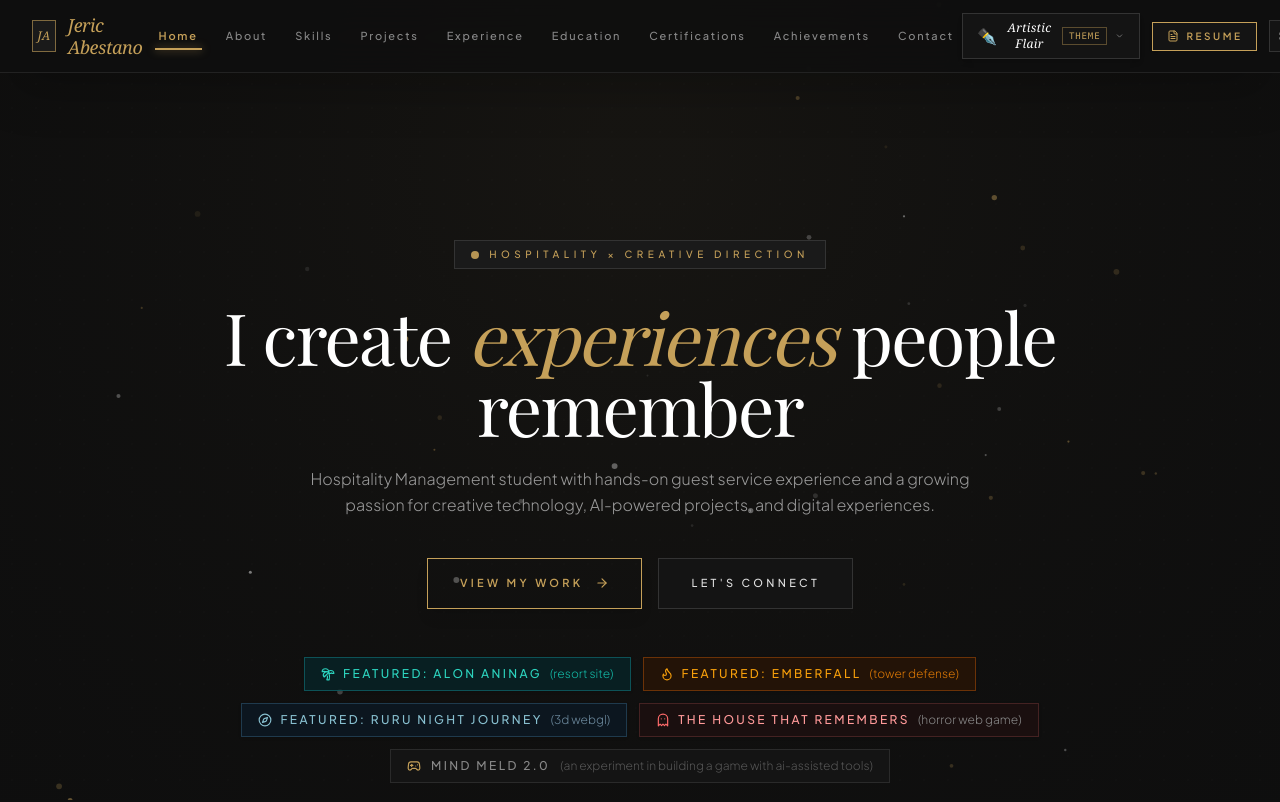
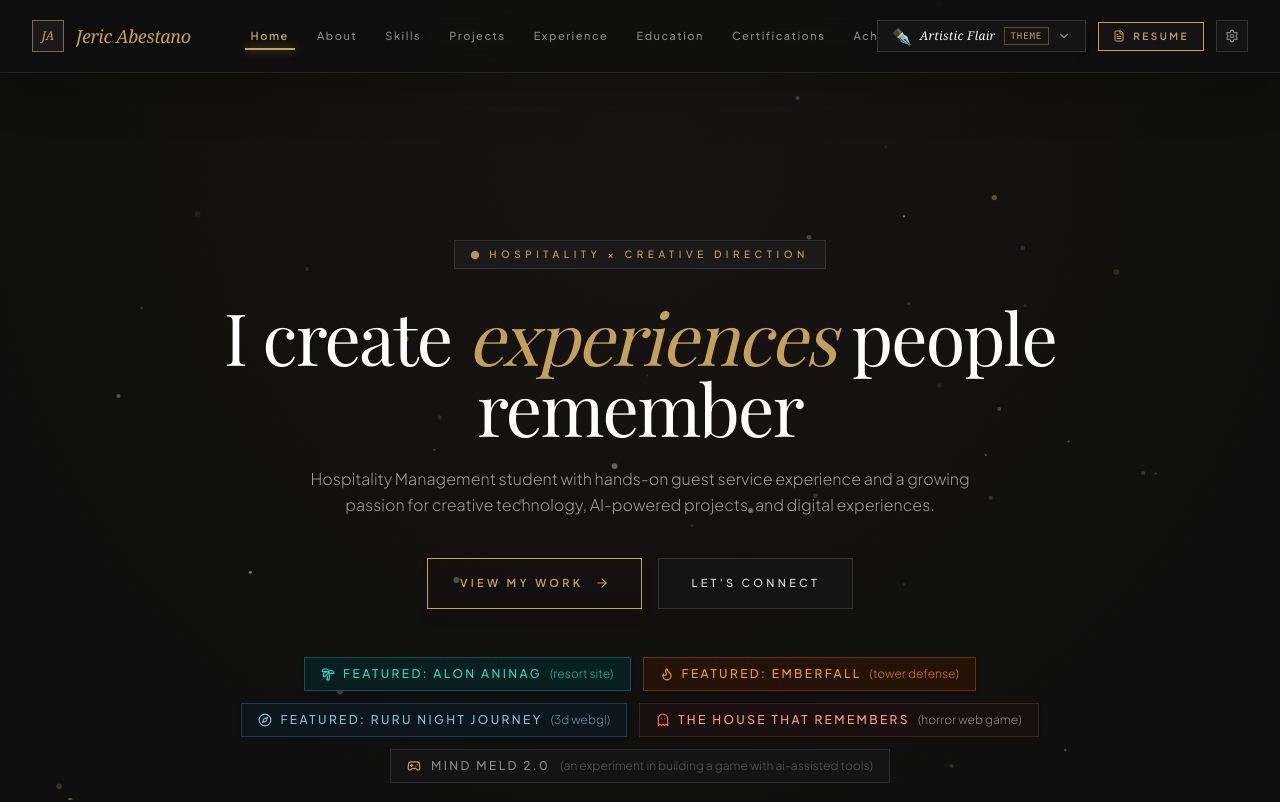
Before and after one commit to Gyuri-codes/JA-WEB-PORT, a React (Vite) app: page / in a window 1280 px wide. Shown: the top 802 px of the page. Built offline with nearby package versions, Linux system fonts and the light colour scheme; a web font is replaced by a local one.

Commit message:
feat(nav): improve layout responsiveness and centering
Adjust container max-width for large screens and optimize navigation bar structure to ensure brand elements are properly constrained and aligned.

```diff
--- a/src/components/Navigation.tsx
+++ b/src/components/Navigation.tsx
@@ -42,26 +42,31 @@ export function Navigation({
 
   return (
     <header className="fixed top-0 left-0 right-0 z-40 bg-[#0F0F0F]/95 backdrop-blur-xl border-b border-[#222222] shadow-2xl transition-all duration-300">
-      <div className="max-w-7xl mx-auto px-4 sm:px-6 lg:px-8">
+      <div className="max-w-7xl 2xl:max-w-[1536px] mx-auto px-4 sm:px-6 lg:px-8">
         <div className="flex items-center justify-between h-16 sm:h-18">
-          {/* Brand Name */}
+          {/* Brand Name (Left column with flex-1 for balanced centering) */}
+          <div className="flex-1 flex items-center justify-start min-w-0 pr-2">
             <button
               type="button"
               onClick={() => handleNavClick('home')}
-            className="group text-left flex items-center gap-3 focus:outline-none cursor-pointer"
+              className="group text-left flex items-center gap-3 focus:outline-none cursor-pointer shrink-0"
             >
-            <div className="w-8 h-8 rounded-none border border-[#C5A059]/60 bg-[#1A1A1A] flex items-center justify-center font-serif italic text-xs text-[#C5A059] transition-transform group-hover:scale-105">
+              <div className="w-8 h-8 rounded-none border border-[#C5A059]/60 bg-[#1A1A1A] flex items-center justify-center font-serif italic text-xs text-[#C5A059] transition-transform group-hover:scale-105 shrink-0">
                 JA
               </div>
-            <div>
-              <span className="text-base sm:text-lg font-serif italic font-light tracking-tight text-[#C5A059] block leading-tight group-hover:text-white transition-colors">
+              <div className="truncate">
+                <span className="text-base sm:text-lg font-serif italic font-light tracking-tight text-[#C5A059] block leading-tight group-hover:text-white transition-colors truncate">
                   {PERSONAL_INFO.name}
                 </span>
               </div>
             </button>
+          </div>
 
-          {/* Desktop Navigation Links */}
-          <nav className="hidden xl:flex items-center gap-3 2xl:gap-5 text-[11px] uppercase tracking-[0.16em] font-medium">
+          {/* Desktop Navigation Links - Centered Horizontally with Balanced Spacing */}
+          <nav
+            aria-label="Main Navigation"
+            className="hidden xl:flex items-center justify-center gap-1.5 xl:gap-2 2xl:gap-3.5 text-[11px] 2xl:text-xs uppercase tracking-[0.14em] 2xl:tracking-[0.16em] font-medium shrink-0 px-4"
+          >
             {NAV_LINKS.map((link) => {
               const isActive = activeSection === link.id;
               return (
@@ -69,7 +74,7 @@ export function Navigation({
                   key={link.id}
                   type="button"
                   onClick={() => handleNavClick(link.id)}
-                  className={`transition-all duration-200 py-1.5 px-2 relative cursor-pointer ${
+                  className={`transition-all duration-200 py-1.5 px-2 xl:px-2.5 2xl:px-3 relative cursor-pointer whitespace-nowrap ${
                     isActive
                       ? 'text-[#C5A059] font-semibold'
                       : 'text-[#888888] hover:text-[#C5A059]'
@@ -84,15 +89,16 @@ export function Navigation({
             })}
           </nav>
 
-          {/* Right Action Tools (Theme, Resume, Settings, Mobile Toggle) */}
-          <div className="flex items-center gap-2 sm:gap-3">
+          {/* Right Action Tools (Right column with flex-1 for balanced centering) */}
+          <div className="flex-1 flex items-center justify-end min-w-0 pl-2">
+            <div className="flex items-center gap-2 sm:gap-3 shrink-0">
               <ThemeSwitcher currentTheme={currentTheme} onSelectTheme={onSelectTheme} />
 
               <button
                 type="button"
                 onClick={onOpenResume}
                 id="nav-resume-btn"
-              className="hidden sm:flex items-center gap-2 px-3.5 py-1.5 text-[10px] uppercase tracking-[0.25em] font-semibold border border-[#C5A059] text-[#C5A059] bg-[#141414] hover:bg-[#C5A059] hover:text-[#0F0F0F] transition-all duration-300 shadow-sm cursor-pointer"
+                className="hidden sm:flex items-center gap-2 px-3.5 py-1.5 text-[10px] uppercase tracking-[0.25em] font-semibold border border-[#C5A059] text-[#C5A059] bg-[#141414] hover:bg-[#C5A059] hover:text-[#0F0F0F] transition-all duration-300 shadow-sm cursor-pointer whitespace-nowrap"
                 title="View & Download Résumé"
               >
                 <FileText className="w-3 h-3" />
@@ -122,9 +128,11 @@ export function Navigation({
               </button>
             </div>
           </div>
+        </div>
 
-        {/* Responsive Mobile / Tablet Horizontal Quick-Scroll Bar */}
-        <div className="xl:hidden flex items-center overflow-x-auto no-scrollbar py-2 -mx-4 px-4 border-t border-[#1C1C1C] gap-1 sm:gap-2">
+        {/* Responsive Mobile / Tablet Horizontal Navigation Bar - Centered with Overflow Protection */}
+        <div className="xl:hidden w-full overflow-x-auto no-scrollbar py-2 -mx-4 px-4 border-t border-[#1C1C1C]">
+          <div className="flex items-center justify-start md:justify-center min-w-max mx-auto gap-1 sm:gap-2">
             {NAV_LINKS.map((link) => {
               const isActive = activeSection === link.id;
               return (
@@ -142,6 +150,7 @@ export function Navigation({
                 </button>
               );
             })}
+          </div>
         </div>
       </div>
 
```
Lines whose indentation alone changed are shown as unchanged.
